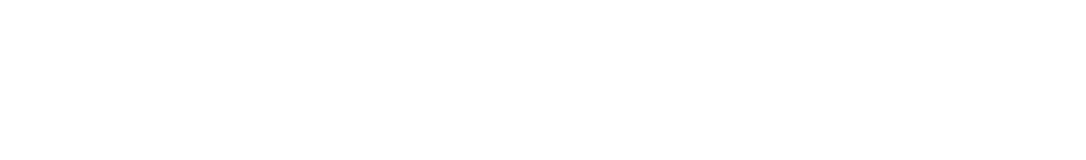
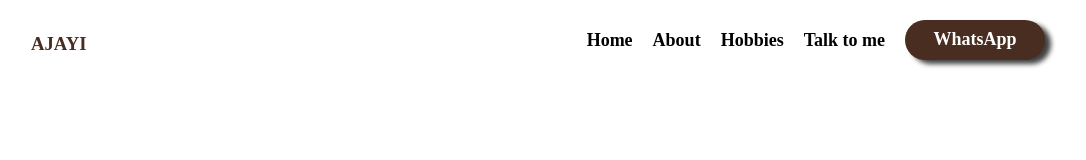
Before and after one commit to DEV-RAPHAEL/my-best, a plain HTML site: page pages/best.html in a window 1280 px wide. Shown: the whole page, without its empty margins (97-1183 px from the left). Drawn offline with Linux system fonts and the light colour scheme.

Commit message:
Nav for main page added

```diff
--- a/pages/best.html
+++ b/pages/best.html
@@ -0,0 +1,31 @@
+<html lang="en">
+<head>
+    <meta charset="UTF-8">
+    <meta http-equiv="X-UA-Compatible" content="IE=edge">
+    <meta name="viewport" content="width=device-width, initial-scale=1.0">
+    <title>Explore Me | Friend</title>
+    <link rel="stylesheet" href="../style/best.css">
+</head>
+<body>
+    <header>
+        <nav >
+            <div class="logo">
+               <h3>AJAYI</h3>
+            </div>
+            <ul class="links">
+                <li><a href="../index.html">Home</a></li>
+                <li><a href="#">About</a></li>
+                <li><a href="#">Hobbies</a></li>
+                <li><a href="#">Talk to me</a></li>
+                <li><button><a href="https://wa.me/+2347049861969">WhatsApp</a></button></li>
+            </ul>
+        </nav>
+        <div class="hero">
+            <div class="text">
+
+            </div>
+        </div>
+
+    </header>
+</body>
+</html>
--- a/style/best.css
+++ b/style/best.css
@@ -0,0 +1,62 @@
+*{
+    padding: 0;
+    margin: 0;
+    font-family: cursive;
+}
+a{
+   color: black;
+   text-decoration: none;
+}
+header{
+    padding-right: 8rem;
+    padding-left: 8rem;
+    min-height: 100vh;
+}
+nav{
+    display: flex;
+    justify-content: space-between;
+    padding-top: 20px;
+}
+.logo{
+    width: 30px;
+    height: 30px;
+}
+.logo h3{
+    font-family: poppins;
+    color: #482d20;
+    margin-top: 13px;
+}
+
+ul{
+    display: flex;
+}
+li{
+    padding: 10px;
+    list-style: none;
+}
+ul li a{
+    font-size: 18px;
+    font-family: serif;
+    font-weight: 700;
+}
+ul li a:hover{
+    color:grey;
+}
+li button{
+    height: 40px;
+    width: 140px;
+    background-color: #482d20;
+    border: none;
+    border-radius: 20px;
+    margin-top: -20px;
+    box-shadow: 6px 4px 5px 0px rgba(0,0,0,0.75);
+    -webkit-box-shadow: 6px 4px 5px 0px rgba(0,0,0,0.75);
+    -moz-box-shadow: 6px 4px 5px 0px rgba(0,0,0,0.75);
+}
+li button:hover{
+    background-color: black;
+    color: white;
+}
+li button a{
+    color: white;
+}
```
Also changed, not shown: index.html (+4 -4 lines), style/home.css (+44 -0 lines), assets/images/banner.jpg (added), assets/images/me.jpg (added), assets/images/me1.jpg (added), assets/images/voln.jpg (added), assets/images/voln1.jpg (added).
